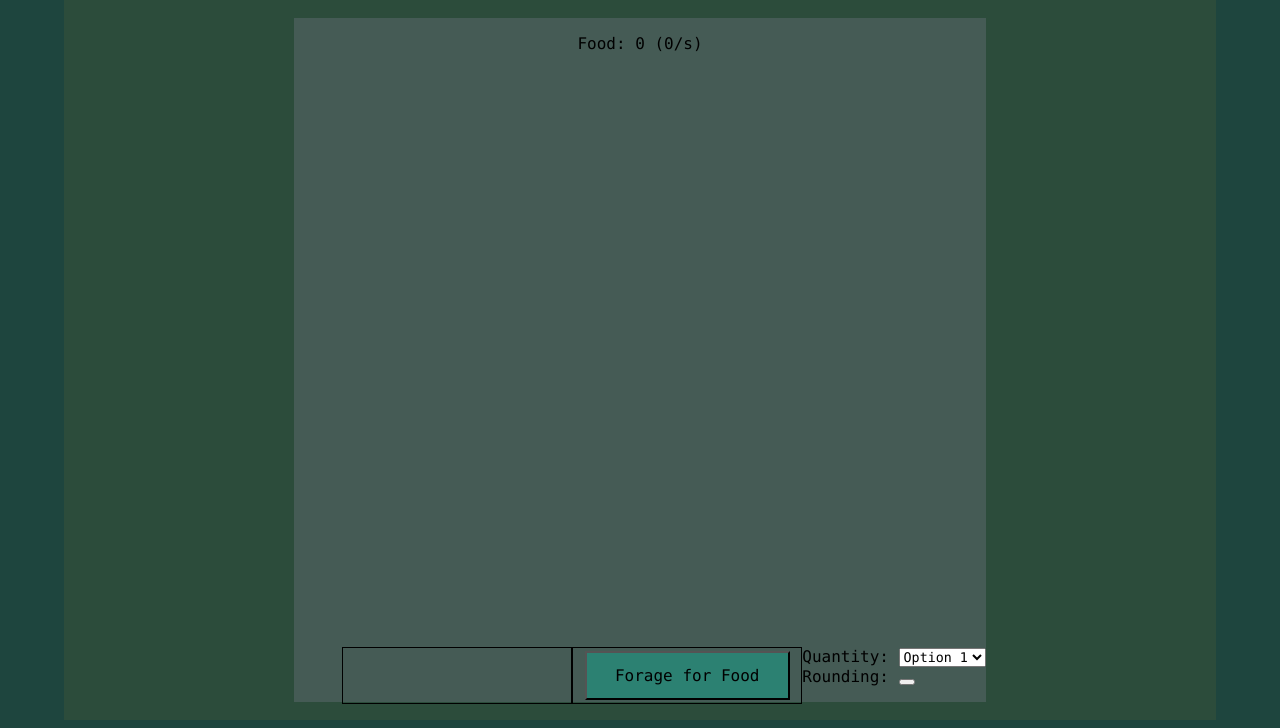
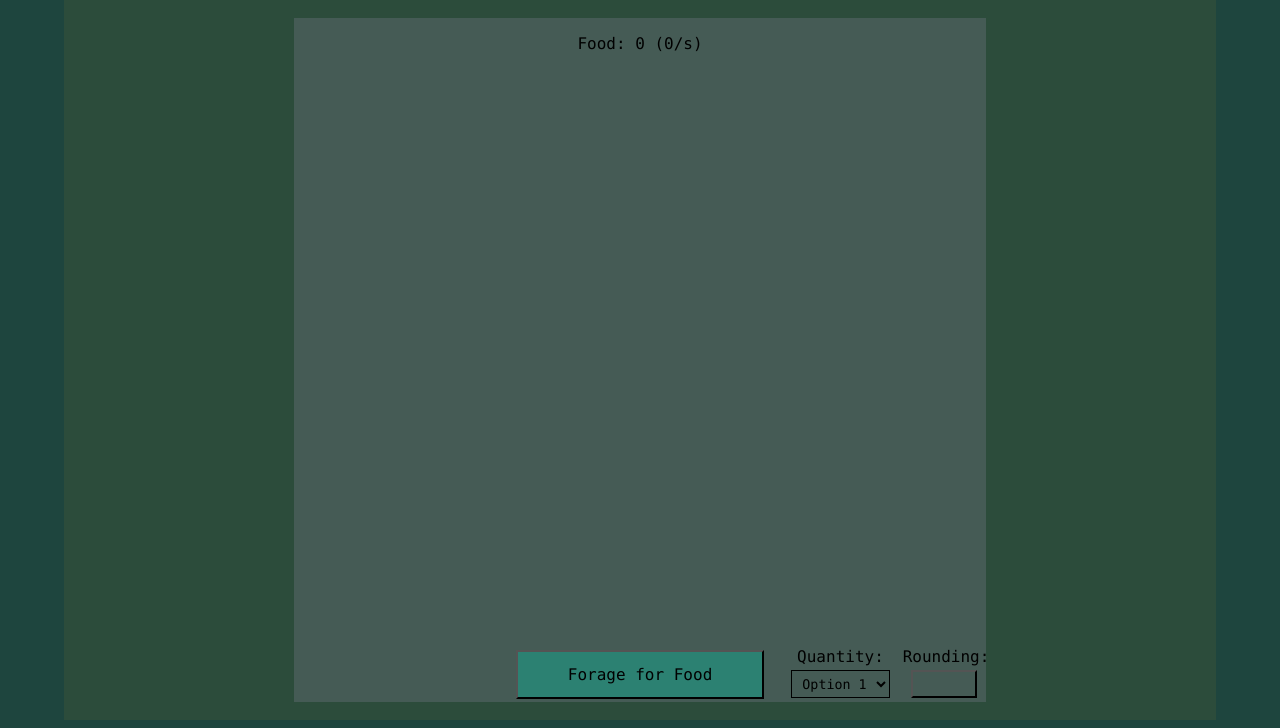
Before and after one commit to Yosna/ant-swarm, a plain HTML site: page index.html in a window 1280 px wide. Shown: the part 81-809 px from the top of the page. Drawn offline with nearby package versions, Linux system fonts and the light colour scheme.

Commit message:
Update style.css

```diff
--- a/style.css
+++ b/style.css
@@ -1,9 +1,9 @@
 * {
     font-family: 'Consolas';
-    -ms-overflow-style: none; /* Internet Explorer, Edge */
-    scrollbar-width: none; /* Firefox */
-} *::-webkit-scrollbar {
-    display: none; /* Chrome, Safari, Opera */
+    -ms-overflow-style: none; /* Hide scrollbar: Internet Explorer, Edge */
+    scrollbar-width: none;  /* Hide scrollbar: Firefox */
+} *::-webkit-scrollbar {  /* Hide scrollbar: Chrome, Safari, Opera */
+    display: none;
 }
 body {
     background-color: #1e453e;
@@ -29,7 +29,6 @@ body {
 }
 .resource-container {
     height: 15%;
-}.resource-container > p {
     text-align: center;
 }
 .ant-recruit-container {
@@ -64,11 +63,34 @@ body {
     height: 10%;
     width: 100%;
 }
+.upgrade-button-container {
+    display: flex;
+    justify-content: flex-end;
+    height: 100%;
+    width: 30%;
+    overflow: auto;
+} .upgrade-button-container > button {
+    background-color: #2c8172;
+    font-size: 14px;
+    text-align: center;
+    margin-top: auto;
+    margin-bottom: auto;
+    margin-right: 2%;
+    height: 65%;
+    width: 15%;
+} .upgrade-button-container > button:hover::after {
+    background-color: inherit;
+    border: 1px solid black;
+    border-radius: 20px;
+    position: absolute;
+    content: attr(data-string);
+    transform: translateX(-60%) translateY(-200%) scale(110%);
+    padding: 5px;
+}
 .forage-button-container {
-    border: 1px solid black;
     display: flex;
     height: 100%;
-    width: 33%;
+    width: 40%;
 } .forage-button-container > button {
     background-color: #2c8172;
     font-size: 16px;
@@ -76,27 +98,31 @@ body {
     height: 90%;
     width: 90%;
 }
-.upgrade-button-container {
+.recruit-quantity-container {
+    display: flex;
+    flex-direction: row;
+    text-align: center;
+    height: 100%;
+    width: 30%;
+}
+#quantity-column {
+    display: flex;
+    flex-direction: column;
+    justify-content: center;
+    width: 60%;
+} #quantity-column > select {
     border: 1px solid black;
+}
+#rounding-column {
     display: flex;
-    height: 100%;
-    width: 33%;
-    overflow: auto;
-} .upgrade-button-container > button {
-    background-color: #2c8172;
-    font-size: 16px;
-    margin-top: auto;
-    margin-bottom: auto;
-    margin-left: 2.2%;
-    height: 80%;
-    width: 10%;
+    flex-direction: column;
+    justify-content: center;
+    width: 40%;
 }
-.quantity-button-container {
-    border: 1px solid black;
-    display: flex;
-    justify-content: center;
-    height: 100%;
-    width: 33%;
-} .quantity-button-container > span {
-    text-decoration: underline;
+.quantity-options {
+    background-color: inherit;
+    text-align: center;
+    margin: auto;
+    height: 50%;
+    width: 80%;
 }
```
